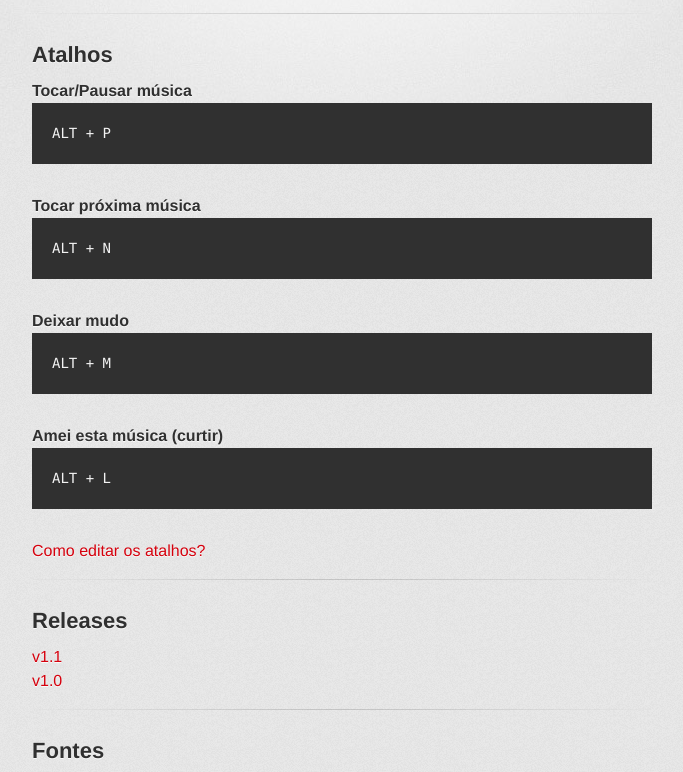
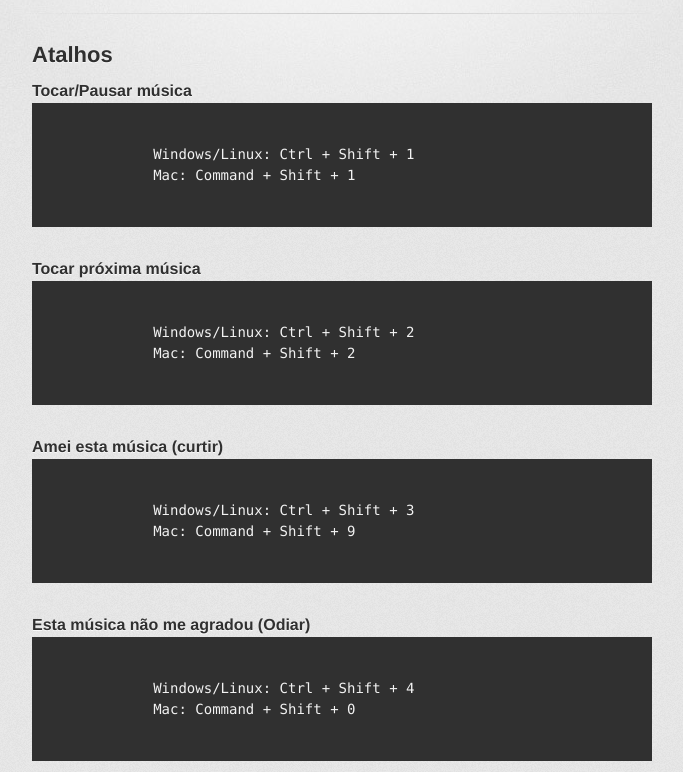
Before and after one commit to michelmelo/superplayer-control-chrome, a plain HTML site: page index.html in a window 1280 px wide. Shown: the part 427-1199 px from the top of the page, without its empty margins (298-981 px from the left). Drawn offline with Linux system fonts and the light colour scheme; a web font is replaced by a local one.

Commit message:
Changing shortcuts and images

```diff
--- a/index.html
+++ b/index.html
@@ -53,22 +53,34 @@
           <h4>
               Tocar/Pausar música
           </h4>
-          <pre><code>ALT + P</code></pre>
+          <pre><code>
+            Windows/Linux: Ctrl + Shift + 1
+            Mac: Command + Shift + 1
+          </code></pre>
 
           <h4>
             Tocar próxima música
           </h4>
-          <pre><code>ALT + N</code></pre>
-
-          <h4>
-            Deixar mudo
-          </h4>
-          <pre><code>ALT + M</code></pre>
+          <pre><code>
+            Windows/Linux: Ctrl + Shift + 2
+            Mac: Command + Shift + 2
+          </code></pre>
 
           <h4>
             Amei esta música (curtir)
           </h4>
-          <pre><code>ALT + L</code></pre>
+          <pre><code>
+            Windows/Linux: Ctrl + Shift + 3
+            Mac: Command + Shift + 9
+          </code></pre>
+
+          <h4>
+            Esta música não me agradou (Odiar)
+          </h4>
+          <pre><code>
+            Windows/Linux: Ctrl + Shift + 4
+            Mac: Command + Shift + 0
+          </code></pre>
 
 
           <a href="editaratalhos.html" title="Como editar os atalhos?">Como editar os atalhos?</a>
```
Also changed, not shown: images/editaratalhos/img2.png, images/shortcuts.png.
